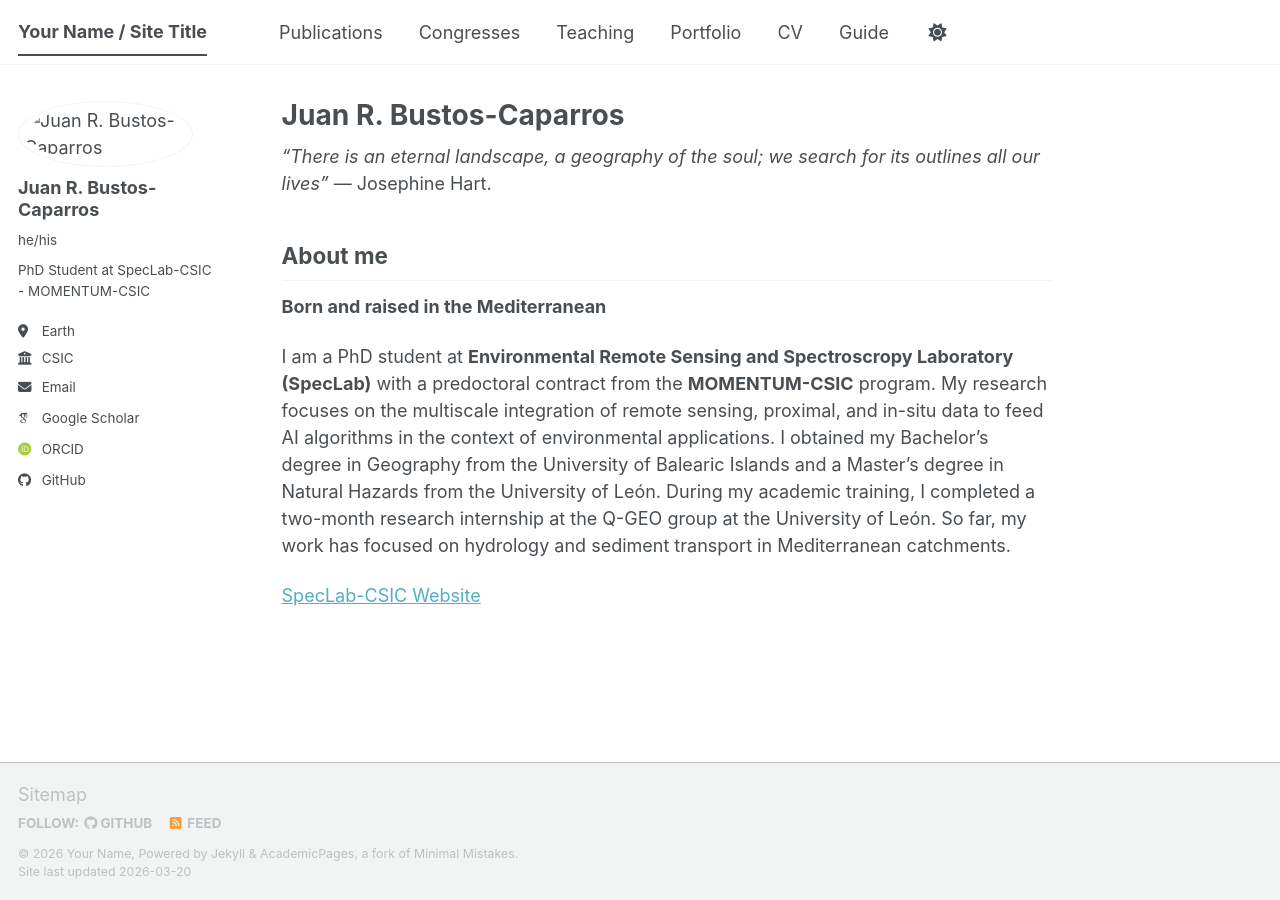
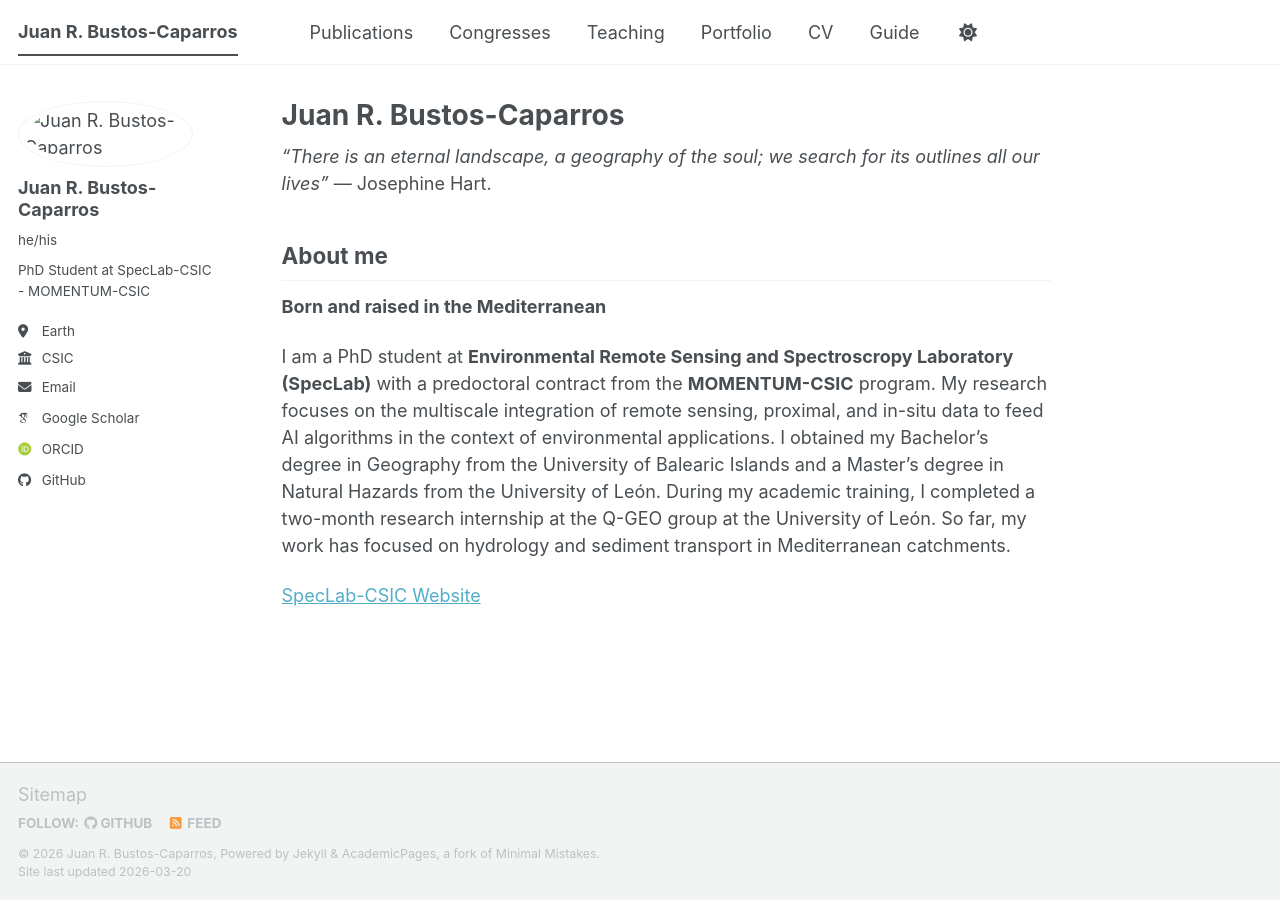
Before and after one commit to JuanRBustos-Caparros/JuanRBustos-Caparros.github.io, a Jekyll site: the page built from _pages/about.md, in a window 1280 px wide. Built offline with Jekyll 4.4.1, drawn with Linux system fonts in a browser that asks for light colours; some web fonts are replaced; a script bundle is joined from its source files by our own code; library files that are not in the unit come from our copies; some of the changed lines change nothing that is shown.

Commit message:
Update _config.yml

```diff
--- a/_config.yml
+++ b/_config.yml
@@ -1,88 +1,75 @@
-# Welcome to Jekyll!
-#
-# This config file is meant for settings that affect your entire site, values
-# which you are expected to set up once and rarely need to edit after that.
-# For technical reasons, this file is *NOT* reloaded automatically when you use
-# `jekyll serve -l -H localhost`. If you change this file, please restart the
-# server process.
-
 # Basic Site Settings
 locale                   : "en-US"
-site_theme               : "default" # The available themes options are "default", "air", "sunrise", "mint", "dirt" and "contrast"
-title                    : "Your Name / Site Title"
+site_theme               : "default"
+title                    : "Juan R. Bustos-Caparros"
 title_separator          : "-"
-name                     : &name "Your Name"
-description              : &description "Your Name's academic portfolio"   # Update this with a general description of your site, this is the default if not overridden by a page
-url                      : https://academicpages.github.io # The base hostname & protocol for your site e.g. "https://[your GitHub username].github.io",
-                                                           # or if you already have some other page hosted on Github then use "https://[your GitHub username].github.io/[Your Repo Name]"
-baseurl                  : "" # the subpath of your site, e.g. "/blog"
-repository               : "academicpages/academicpages.github.io"
+name                     : &name "Juan R. Bustos-Caparros"
+description              : &description "PhD Student at SpecLab-CSIC - MOMENTUM-CSIC"
+url                      : "https://JuanRBustos-Caparros.github.io"
+baseurl                  : ""
+repository               : "JuanRBustos-Caparros/JuanRBustos-Caparros.github.io"
 
-# Site Author - The following control what appear as part of the author content on the side bar.
-#               If a field is blank the icon and link will not appear, otherwise it will be shown.
-#               Additional customization can be done by editing /_includes/author-profile.html
+# Site Author
 author:
-  # Biographic information
   avatar           : "/images/img01.jpg"
   name             : "Juan R. Bustos-Caparros"
   pronouns         : "he/his"
   bio              : "PhD Student at SpecLab-CSIC - MOMENTUM-CSIC"
   location         : "Earth"
   employer         : "CSIC"
-  uri              : # URL
+  uri              :
   email            : "juanramon.bustos@csic.es"
 
   # Academic websites
-  academia         : # URL
-  arxiv            : # URL - Update with the correct link to your profile
+  academia         :
+  arxiv            :
   googlescholar    : "https://scholar.google.es/citations?user=d9NGcf0AAAAJ&hl=es"
-  inspire-hep      : # URL
-  impactstory      : # URL
+  inspire-hep      :
+  impactstory      :
   orcid            : "https://orcid.org/0009-0006-8325-6184"
-  semantic         : # URL
-  ssrn             : # URL
-  pubmed           : # URL
-  researchgate     : # URL
-  scopus           : # URL
-  zotero           : # URL
-
+  semantic         :
+  ssrn             :
+  pubmed           :
+  researchgate     :
+  scopus           :
+  zotero           :
 
   # Repositories and software development
-  bitbucket        : # Username - Update with your username on the site
-  codepen          : # Username
-  dribbble         : # Username
+  bitbucket        :
+  codepen          :
+  dribbble         :
   github           : "JuanRBustos-Caparros"
-  kaggle           : # Username
-  stackoverflow    : # User number or user number and name (i.e., use "1" or "1/jeff-atwood")
+  kaggle           :
+  stackoverflow    :
 
   # Social media
-  artstation       : # Username
-  bluesky          : # Username "bsky.app" # Replace this with you Bluesky username
-  facebook         : # Username
-  flickr           : # Username
-  foursquare       : # Username
-  goodreads        : # Username
-  google_plus      : # Username
-  keybase          : # Username
-  instagram        : # Username
-  lastfm           : # Username
-  linkedin         : # Username
-  mastodon         : # URL
-  medium           : # URL
-  pinterest        : # Username
-  soundcloud       : # Username
-  steam            : # Username
-  telegram         : # URL
-  tumblr           : # Username
-  twitter          : # Username for X / Twitter
-  vine             : # Username
-  weibo            : # Username
-  wikipedia        : # Username
-  xing             : # Username
-  youtube          : # Username
-  zhihu            : # Username
+  artstation       :
+  bluesky          :
+  facebook         :
+  flickr           :
+  foursquare       :
+  goodreads        :
+  google_plus      :
+  keybase          :
+  instagram        :
+  lastfm           :
+  linkedin         :
+  mastodon         :
+  medium           :
+  pinterest        :
+  soundcloud       :
+  steam            :
+  telegram         :
+  tumblr           :
+  twitter          :
+  vine             :
+  weibo            :
+  wikipedia        :
+  xing             :
+  youtube          :
+  zhihu            :
 
-# Publication Category - The following the list of publication categories and their headings
+# Publication Category
 publication_category:
   books:
     title: 'Books'
@@ -92,25 +79,25 @@
     title: 'Conference Papers'
 
 # Site Settings
-teaser                   :  # filename of teaser fallback teaser image placed in /images/ for social media previews
-breadcrumbs              : false # true, false (default)
+teaser                   :
+breadcrumbs              : false
 words_per_minute         : 160
 future                   : true
-read_more                : "disabled" # if enabled, adds "Read more" links to excerpts
-talkmap_link             : false      #change to true to add link to talkmap on talks page
+read_more                : "disabled"
+talkmap_link             : false
 comments:
-  provider               : # false (default), "disqus", "discourse", "facebook", "google-plus", "staticman", "custom"
+  provider               :
   disqus:
     shortname            :
   discourse:
-    server               : # https://meta.discourse.org/t/embedding-discourse-comments-via-javascript/31963 , e.g.: meta.discourse.org
+    server               :
   facebook:
     appid                :
-    num_posts            : # 5 (default)
-    colorscheme          : # "light" (default), "dark"
+    num_posts            :
+    colorscheme          :
 staticman:
   allowedFields          : ['name', 'email', 'url', 'message']
-  branch                 : "gh-pages" # "master", "gh-pages"
+  branch                 : "gh-pages"
   commitMessage          : "New comment."
   filename               : comment-{@timestamp}
   format                 : "yml"
@@ -123,11 +110,10 @@
     date:
       type               : "date"
       options:
-        format           : "iso8601" # "iso8601" (default), "timestamp-seconds", "timestamp-milliseconds"
+        format           : "iso8601"
 atom_feed:
-  hide                   : false     # change to true to hide the RSS feed in the footer
-  path                   : # blank (default) uses feed.xml
-
+  hide                   : false
+  path                   :
 
 # SEO Related
 google_site_verification :
@@ -135,30 +121,25 @@
 alexa_site_verification  :
 yandex_site_verification :
 
-
 # Social Sharing
 twitter:
-  username               : # Social &twitter
+  username               :
 facebook:
   username               :
   app_id                 :
   publisher              :
-og_image                 :  # Social media default site image
-og_description           :  # Social media default site image description
-# For specifying social profiles
-# - https://developers.google.com/structured-data/customize/social-profiles
+og_image                 :
+og_description           :
 social:
-  type                   : # Person or Organization (defaults to Person)
-  name                   : # If the user or organization name differs from the site's name
-  links: # An array of links to social media profiles
-
+  type                   :
+  name                   :
+  links:
 
 # Analytics
 analytics:
-  provider               :  "false" # false (default), "google", "google-universal", "google-analytics-4", "custom"
+  provider               : "false"
   google:
     tracking_id          :
-
 
 # Reading Files
 include:
@@ -198,14 +179,12 @@
 encoding: "utf-8"
 markdown_ext: "markdown,mkdown,mkdn,mkd,md"
 
-
 # Conversion
 markdown: kramdown
 highlighter: rouge
 lsi: false
 excerpt_separator: "\n\n"
 incremental: false
-
 
 # Markdown Processing
 kramdown:
@@ -218,8 +197,7 @@
   smart_quotes: lsquo,rsquo,ldquo,rdquo
   enable_coderay: false
 
-
-# These settings control the types of collections used by the template
+# Collections
 collections:
   teaching:
     output: true
@@ -234,10 +212,8 @@
     output: true
     permalink: /:collection/:path/
 
-
-# These settings control how pages and collections are included in the site
+# Defaults
 defaults:
-  # _posts
   - scope:
       path: ""
       type: posts
@@ -248,14 +224,12 @@
       comments: true
       share: true
       related: true
-  # _pages
   - scope:
       path: ""
       type: pages
     values:
       layout: single
       author_profile: true
-  # _teaching
   - scope:
       path: ""
       type: teaching
@@ -264,7 +238,6 @@
       author_profile: true
       share: true
       comments: true
-  # _publications
   - scope:
       path: ""
       type: publications
@@ -273,7 +246,6 @@
       author_profile: true
       share: true
       comments: true
-  # _portfolio
   - scope:
       path: ""
       type: portfolio
@@ -282,7 +254,6 @@
       author_profile: true
       share: true
       comment: true
-  # _talks
   - scope:
       path: ""
       type: talks
@@ -291,19 +262,14 @@
       author_profile: true
       share: true
 
-
 # Sass/SCSS
 sass:
   sass_dir: _sass
-  style: compressed # https://sass-lang.com/documentation/file.SASS_REFERENCE.html#output_style
-
+  style: compressed
 
 # Outputting
 permalink: /:categories/:title/
-# paginate: 5 # amount of posts to show
-# paginate_path: /page:num/
-timezone: Etc/UTC # https://en.wikipedia.org/wiki/List_of_tz_database_time_zones
-
+timezone: Etc/UTC
 
 # Plugins
 plugins:
@@ -323,38 +289,15 @@
   - jekyll-redirect-from
   - jemoji
 
-
 # Archives
-#  Type
-#  - GitHub Pages compatible archive pages built with Liquid ~> type: liquid (default)
-#  - Jekyll Archives plugin archive pages ~> type: jekyll-archives
-#  Path (examples)
-#  - Archive page should exist at path when using Liquid method or you can
-#    expect broken links (especially with breadcrumbs enabled)
-#  - <base_path>/tags/my-awesome-tag/index.html ~> path: /tags/
-#  - <base_path/categories/my-awesome-category/index.html ~> path: /categories/
-#  - <base_path/my-awesome-category/index.html ~> path: /
 category_archive:
   type: liquid
   path: /categories/
 tag_archive:
   type: liquid
   path: /tags/
-# https://github.com/jekyll/jekyll-archives
-# jekyll-archives:
-#   enabled:
-#     - categories
-#     - tags
-#   layouts:
-#     category: archive-taxonomy
-#     tag: archive-taxonomy
-#   permalinks:
-#     category: /categories/:name/
-#     tag: /tags/:name/
-
 
 # HTML Compression
-# - https://jch.penibelst.de/
 compress_html:
   clippings: all
   ignore:
```
